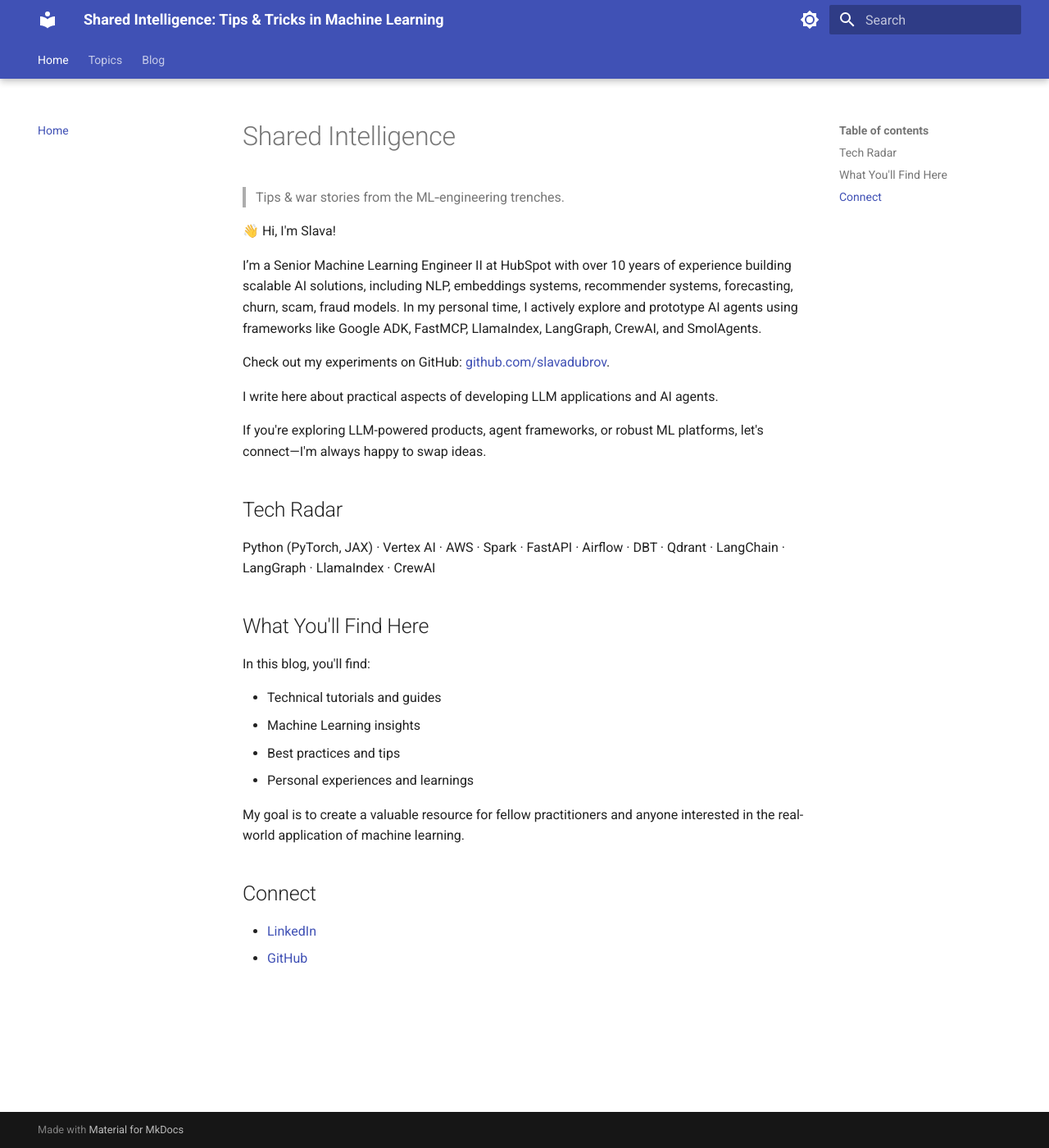
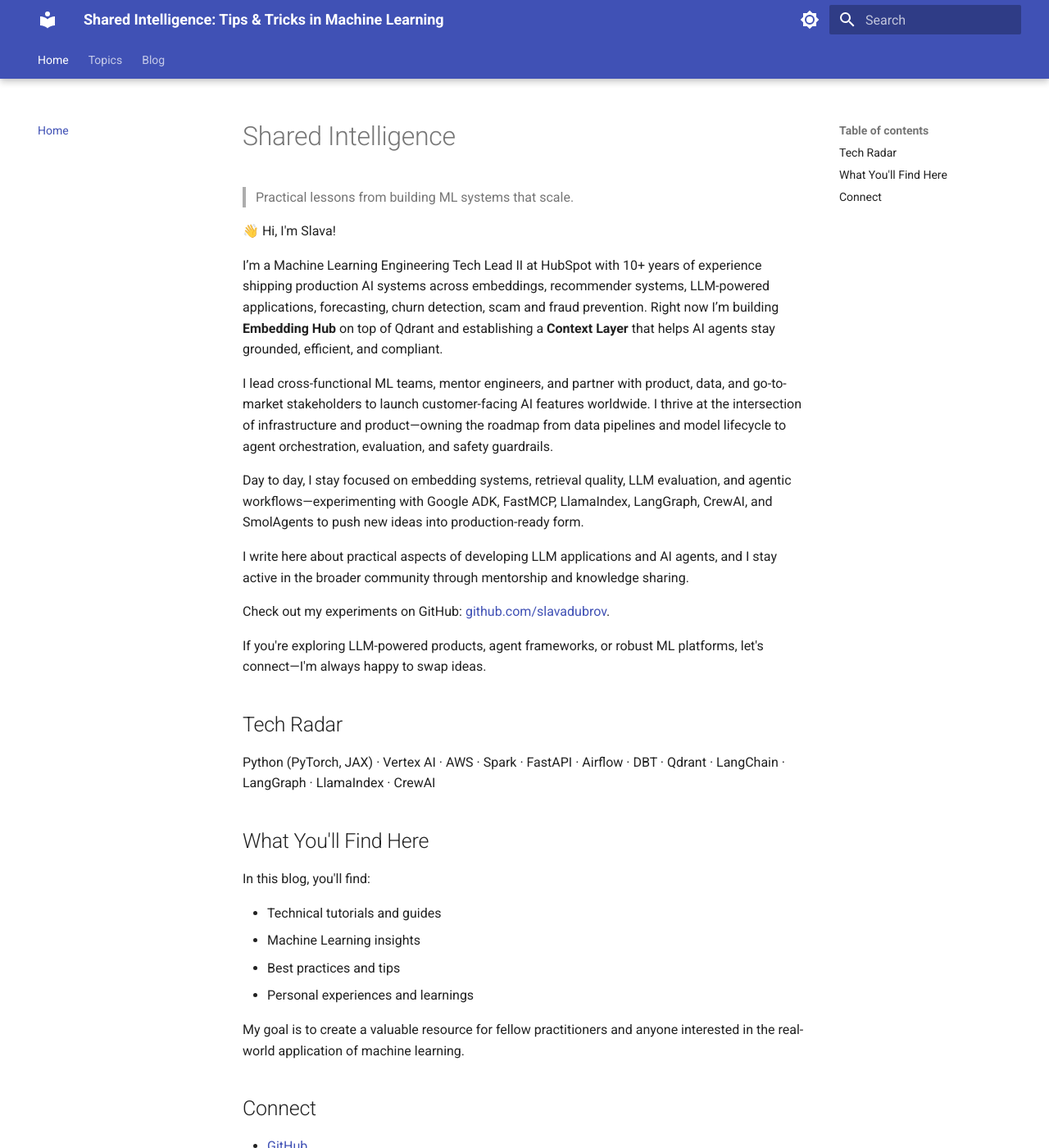
Before and after one commit to slavadubrov/notes, an MkDocs documentation site: the page built from docs/index.md, in a window 1280 px wide and 1400 px high. Shown: the whole window at 82% size. Built offline with MkDocs 1.6.1 and Material for MkDocs 9.7.7, drawn with Linux system fonts in a browser that asks for light colours.

Commit message:
refresh about tagline

```diff
--- a/docs/index.md
+++ b/docs/index.md
@@ -5,15 +5,19 @@
 
 # Shared Intelligence
 
-> Tips & war stories from the ML‑engineering trenches.
+> Practical lessons from building ML systems that scale.
 
 👋 Hi, I'm Slava!
 
-I’m a Senior Machine Learning Engineer II at HubSpot with over 10 years of experience building scalable AI solutions, including NLP, embeddings systems, recommender systems, forecasting, churn, scam, fraud models. In my personal time, I actively explore and prototype AI agents using frameworks like Google ADK, FastMCP, LlamaIndex, LangGraph, CrewAI, and SmolAgents.
+I’m a Machine Learning Engineering Tech Lead II at HubSpot with 10+ years of experience shipping production AI systems across embeddings, recommender systems, LLM-powered applications, forecasting, churn detection, scam and fraud prevention. Right now I’m building **Embedding Hub** on top of Qdrant and establishing a **Context Layer** that helps AI agents stay grounded, efficient, and compliant.
+
+I lead cross-functional ML teams, mentor engineers, and partner with product, data, and go-to-market stakeholders to launch customer-facing AI features worldwide. I thrive at the intersection of infrastructure and product—owning the roadmap from data pipelines and model lifecycle to agent orchestration, evaluation, and safety guardrails.
+
+Day to day, I stay focused on embedding systems, retrieval quality, LLM evaluation, and agentic workflows—experimenting with Google ADK, FastMCP, LlamaIndex, LangGraph, CrewAI, and SmolAgents to push new ideas into production-ready form.
+
+I write here about practical aspects of developing LLM applications and AI agents, and I stay active in the broader community through mentorship and knowledge sharing.
 
 Check out my experiments on GitHub: [github.com/slavadubrov](https://github.com/slavadubrov).
-
-I write here about practical aspects of developing LLM applications and AI agents.
 
 If you're exploring LLM-powered products, agent frameworks, or robust ML platforms, let's connect—I'm always happy to swap ideas.
 
@@ -34,5 +38,5 @@
 
 ## Connect
 
-* [LinkedIn](https://www.linkedin.com/in/slavadubrov/)
 * [GitHub](https://github.com/slavadubrov)
+* [LinkedIn](https://www.linkedin.com/in/slavadubrov)
```
